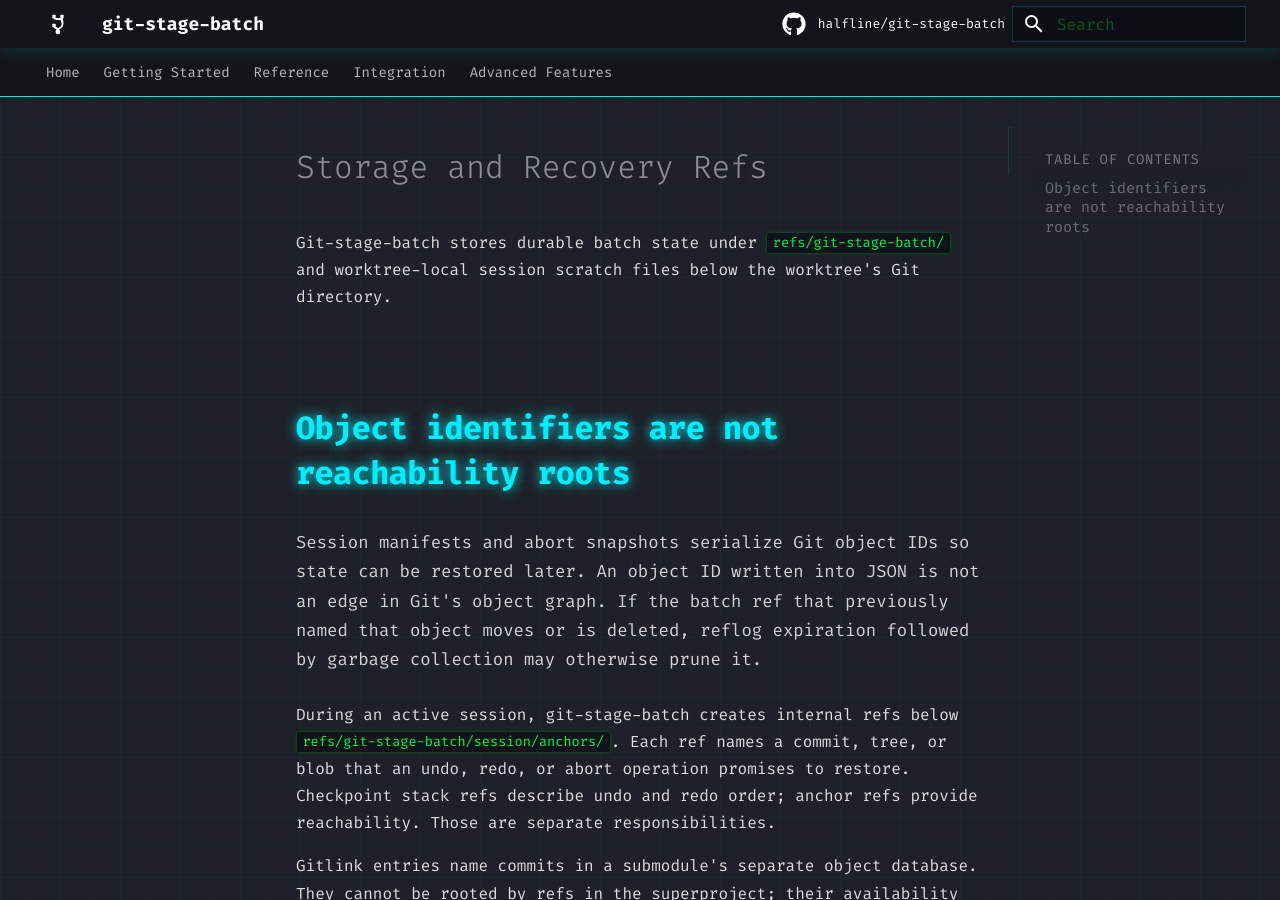
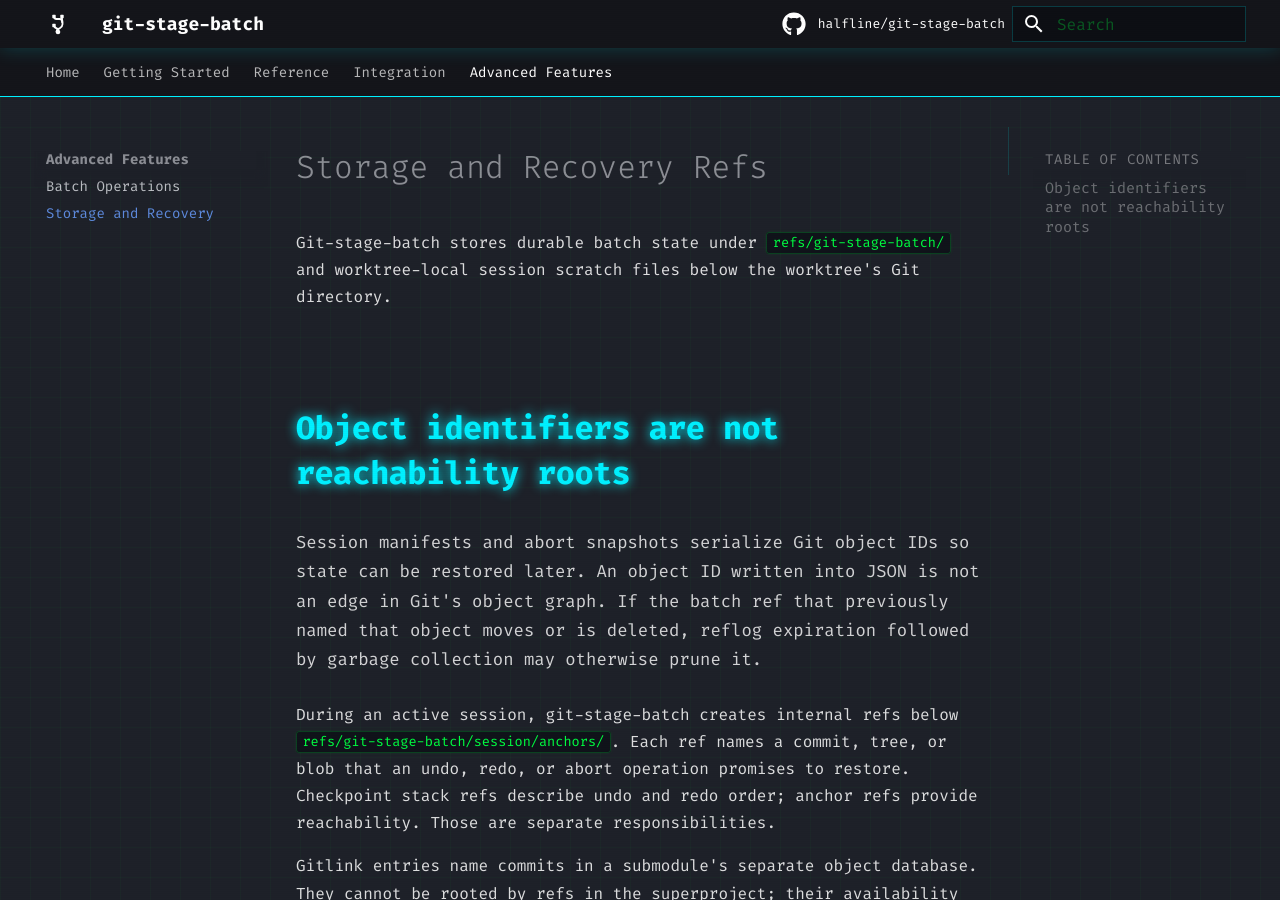
Before and after one commit to halfline/git-stage-batch, an MkDocs documentation site: the page built from docs/storage.md, in a window 1280 px wide and 900 px high. Built offline with MkDocs 1.6.1 and Material for MkDocs 9.7.7, drawn with Linux system fonts in a browser that asks for light colours; comment, search, counter and statistics services are not loaded.

Commit message:
site: List recovery storage guide
The documentation now includes a guide explaining the refs that protect
session recovery objects.

Readers cannot discover that guide through the site navigation while it
remains outside the configured page hierarchy.

This commit addresses that gap by adding the storage and recovery guide to
the advanced features navigation.

The recovery durability series now provides implementation, coverage, and
discoverable documentation.

```diff
--- a/mkdocs.yml
+++ b/mkdocs.yml
@@ -70,6 +70,7 @@ nav:
     - AI Assistants: ai-assistants.md
   - Advanced Features:
     - Batch Operations: batches.md
+    - Storage and Recovery: storage.md
 
 plugins:
   - search
```
